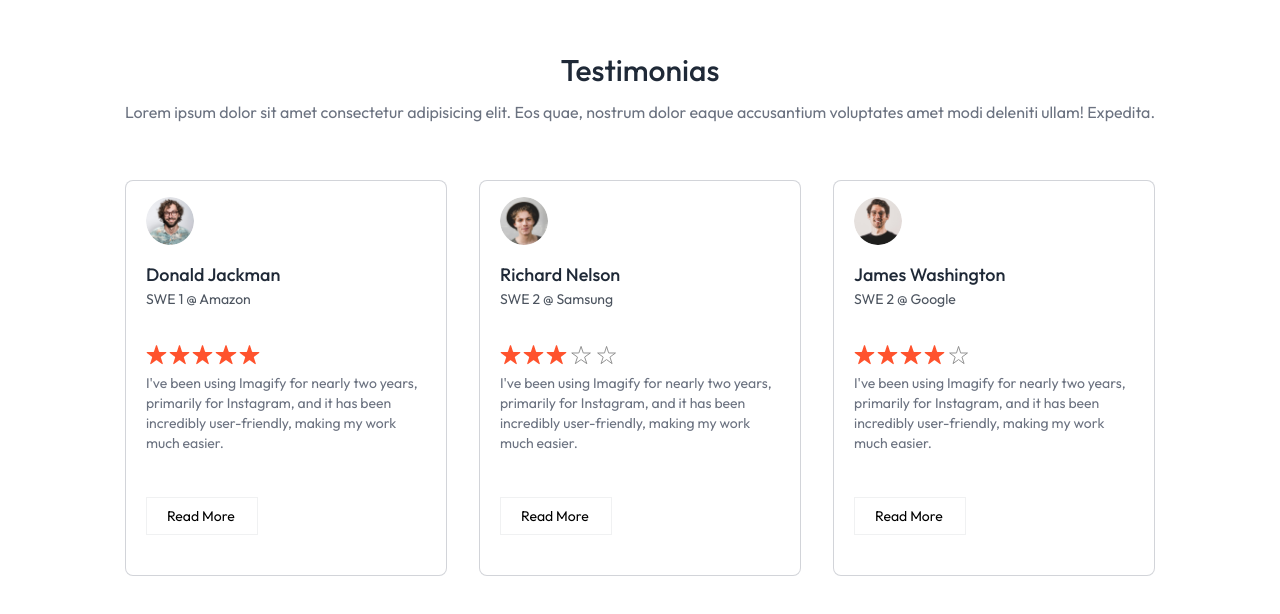
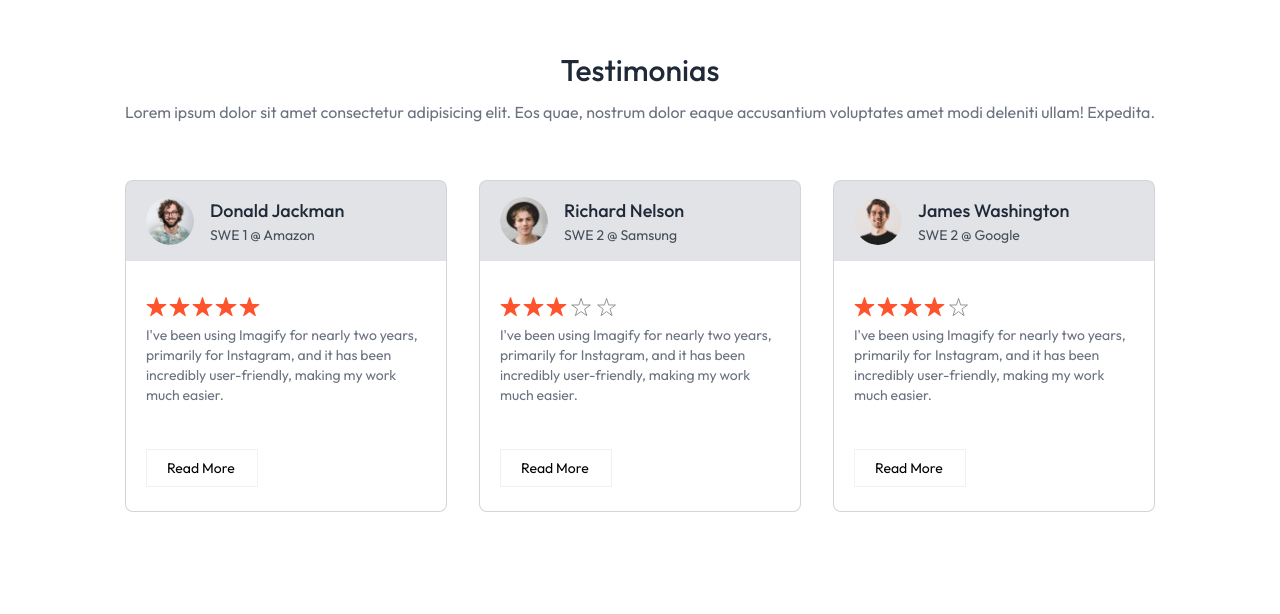
Before and after one commit to Empire688682/jaydemy, a React (Vite) app: page / in a window 1280 px wide. Shown: the part 1930-2544 px from the top of the page. After the commit the page ends 2498 px from the top, so only its background shows below. Built offline with nearby package versions, Linux system fonts and the light colour scheme; no server answers.

Commit message:
readmore

```diff
--- a/src/Component/student/TestimoniaSection.jsx
+++ b/src/Component/student/TestimoniaSection.jsx
@@ -9,13 +9,15 @@ const TestimoniaSection = () => {
             <div className='grid grid-cols-auto gap-8 mt-14'>
                 {dummyTestimonial.map((testimonia, i) => (
                     <div key={i} className='text-sm text-left border border-gray-500/30 pb-6 rounded-lg bg-white shadow-[0px_4px_15_0px] shadow-black/5 overflow-hidden'>
-                        <div className='flex flex-col gap-4 px-5 py-4'>
-                            <img className='h-12 w-12 rounded-full' src={testimonia.image} alt={testimonia.name} />
-                            <div className='flex flex-col'>
-                                <h1 className=' text-lg font-medium text-gray-800'>{testimonia.name}</h1>
-                                <p className='text-gray-800/80'>{testimonia.role}</p>
+                        <div className='flex flex-col gap-4'>
+                            <div className='flex items-center gap-4 px-5 py-4 bg-gray-500/20'>
+                                <img className='h-12 w-12 rounded-full' src={testimonia.image} alt={testimonia.name} />
+                                <div className='flex flex-col'>
+                                    <h1 className=' text-lg font-medium text-gray-800'>{testimonia.name}</h1>
+                                    <p className='text-gray-800/80'>{testimonia.role}</p>
+                                </div>
                             </div>
-                            <div className='pt-5 pb-7 flex flex-col gap-2'>
+                            <div className='pt-5 pb-7 flex flex-col gap-2 px-5'>
                                 <div className='flex gap-0.5'>
                                     {
                                         Array.from({ length: 5 }).map((_, i) => (
@@ -25,7 +27,7 @@ const TestimoniaSection = () => {
                                 </div>
                                 <p className='text-gray-500'>{testimonia.feedback}</p>
                             </div>
-                            <p className='text-black border border-gray-500/10 px-5 py-2 w-28 cursor-pointer hover:bg-gray-50'>Read More</p>
+                            <p className='text-black mx-5 border border-gray-500/10 px-5 py-2 w-28 cursor-pointer hover:bg-gray-50'>Read More</p>
                         </div>
                     </div>
                 ))}
```
